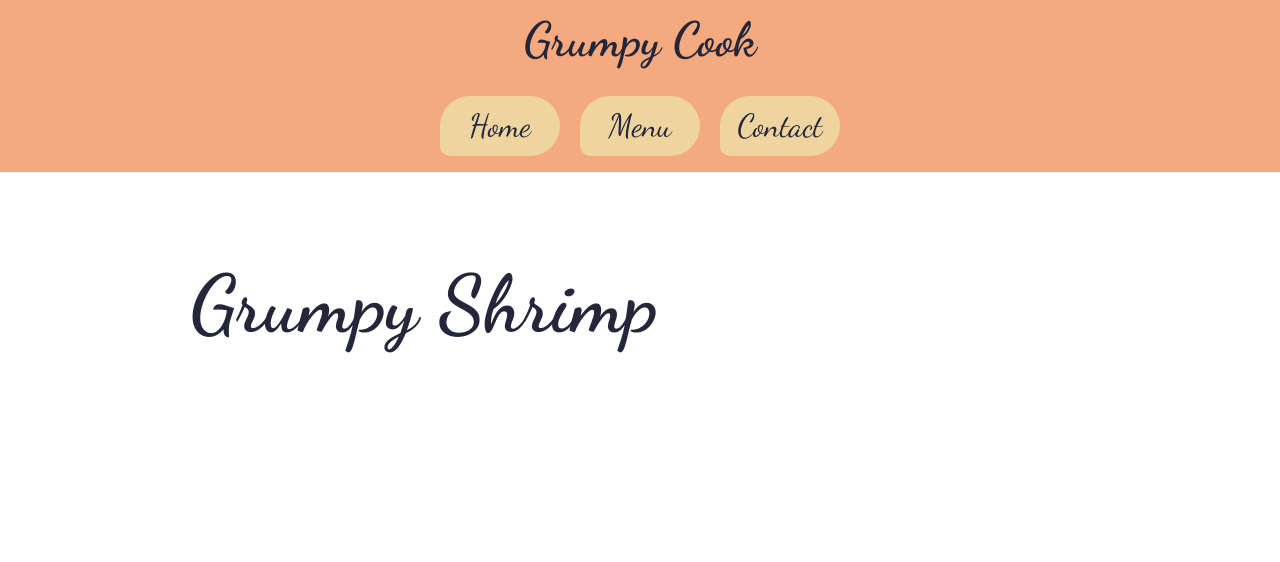
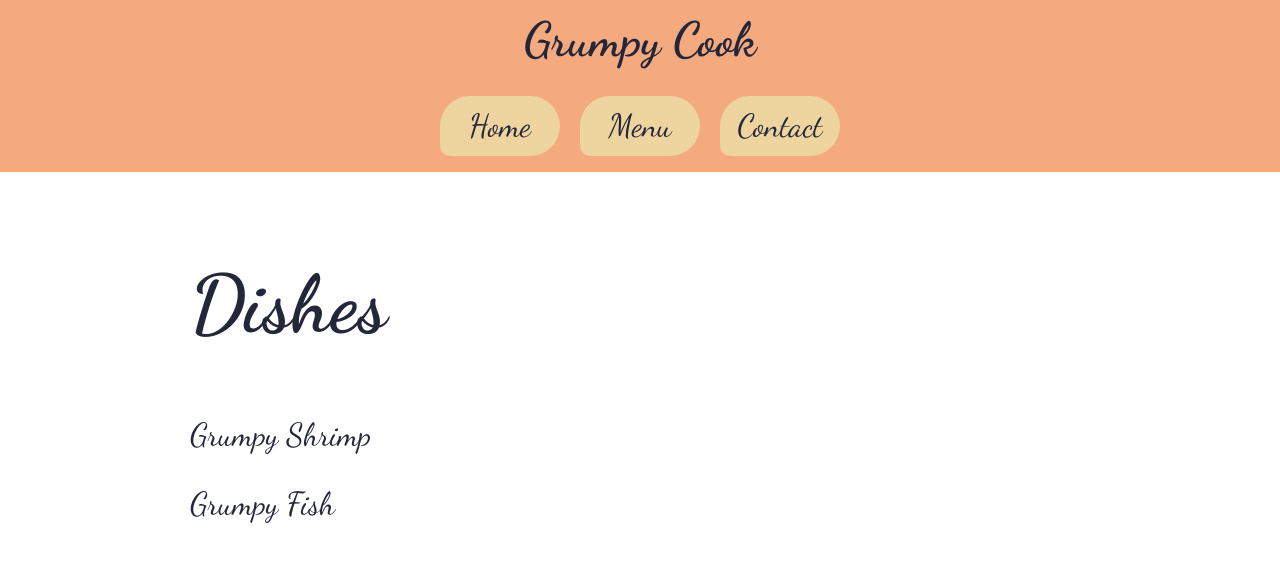
Before and after one commit to davmedeiros/restaurant-page, a website built with webpack: page src/index.html in a window 1280 px wide. Both pictures are taken after a click on the item "Menu". Built offline with nearby package versions, Linux system fonts and the light colour scheme.

Commit message:
Add data to contacts and menu

```diff
--- a/src/css/style.css
+++ b/src/css/style.css
@@ -62,6 +62,10 @@ a {
   color: var(--attention-color);
 }
 
+p {
+  font-size: 2rem;
+}
+
 .tab {
   text-decoration: none;
   color: var(--text-color);
--- a/src/js/contact.js
+++ b/src/js/contact.js
@@ -2,8 +2,10 @@ import createElement from './element';
 
 function assembleContact() {
   const main = createElement('main');
-  const h2 = createElement('h2', 'Chef Gervasio Grumpy - 555-4321');
+  const h2 = createElement('h2', 'Chef Gervasio Grumpy');
   main.appendChild(h2);
+  const p = createElement('p', '555-4321');
+  main.appendChild(p);
   return main;
 }
 
--- a/src/js/menu.js
+++ b/src/js/menu.js
@@ -2,8 +2,15 @@ import createElement from './element';
 
 function assembleMenu() {
   const main = createElement('main');
-  const h2 = createElement('h2', 'Grumpy Shrimp');
+  const h2 = createElement('h2', 'Dishes');
   main.appendChild(h2);
+  const dishes = ['Grumpy Shrimp', 'Grumpy Fish'];
+
+  dishes.forEach((dish) => {
+    const p = createElement('p', dish);
+    main.appendChild(p);
+  });
+
   return main;
 }
 
```
